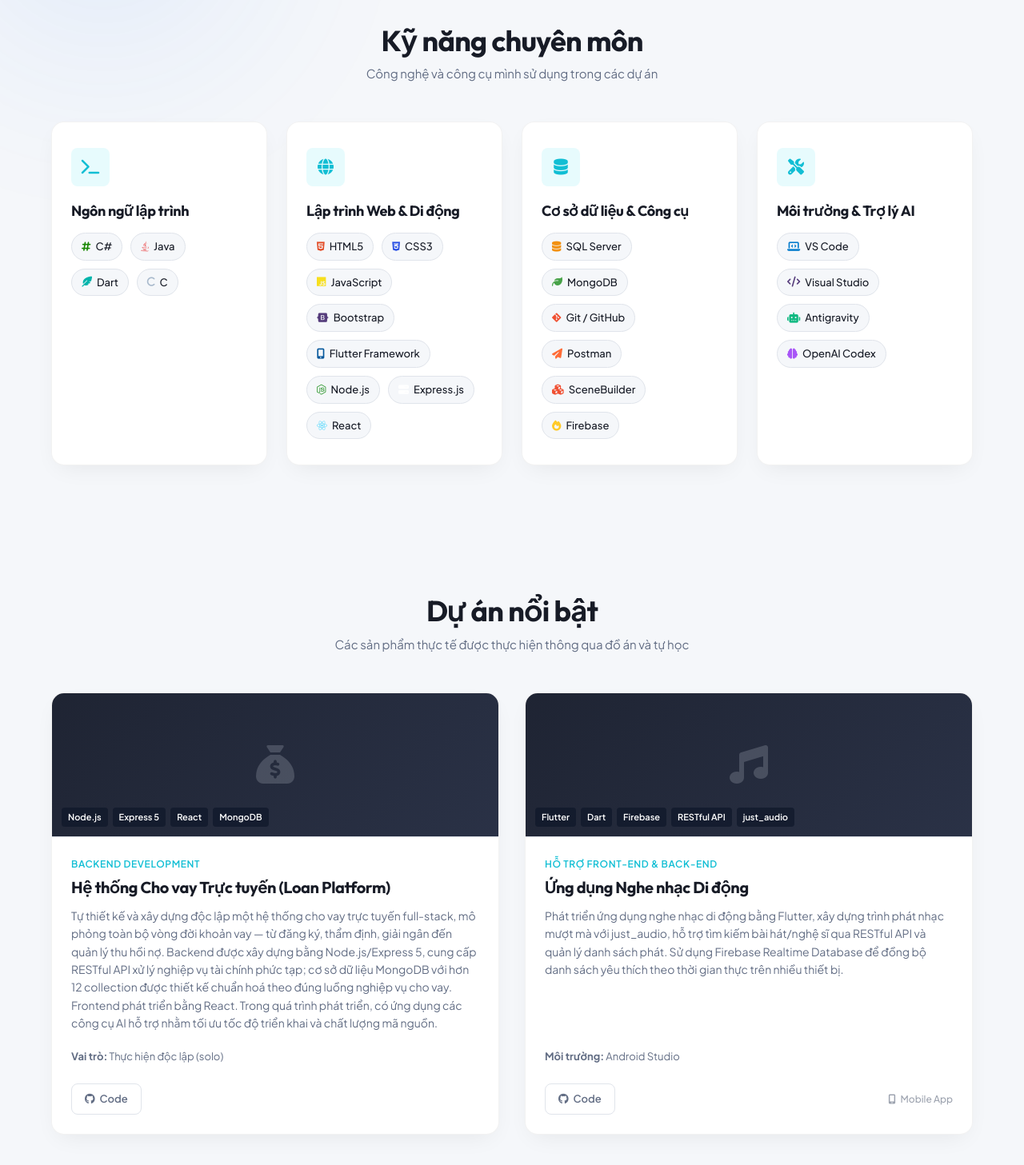
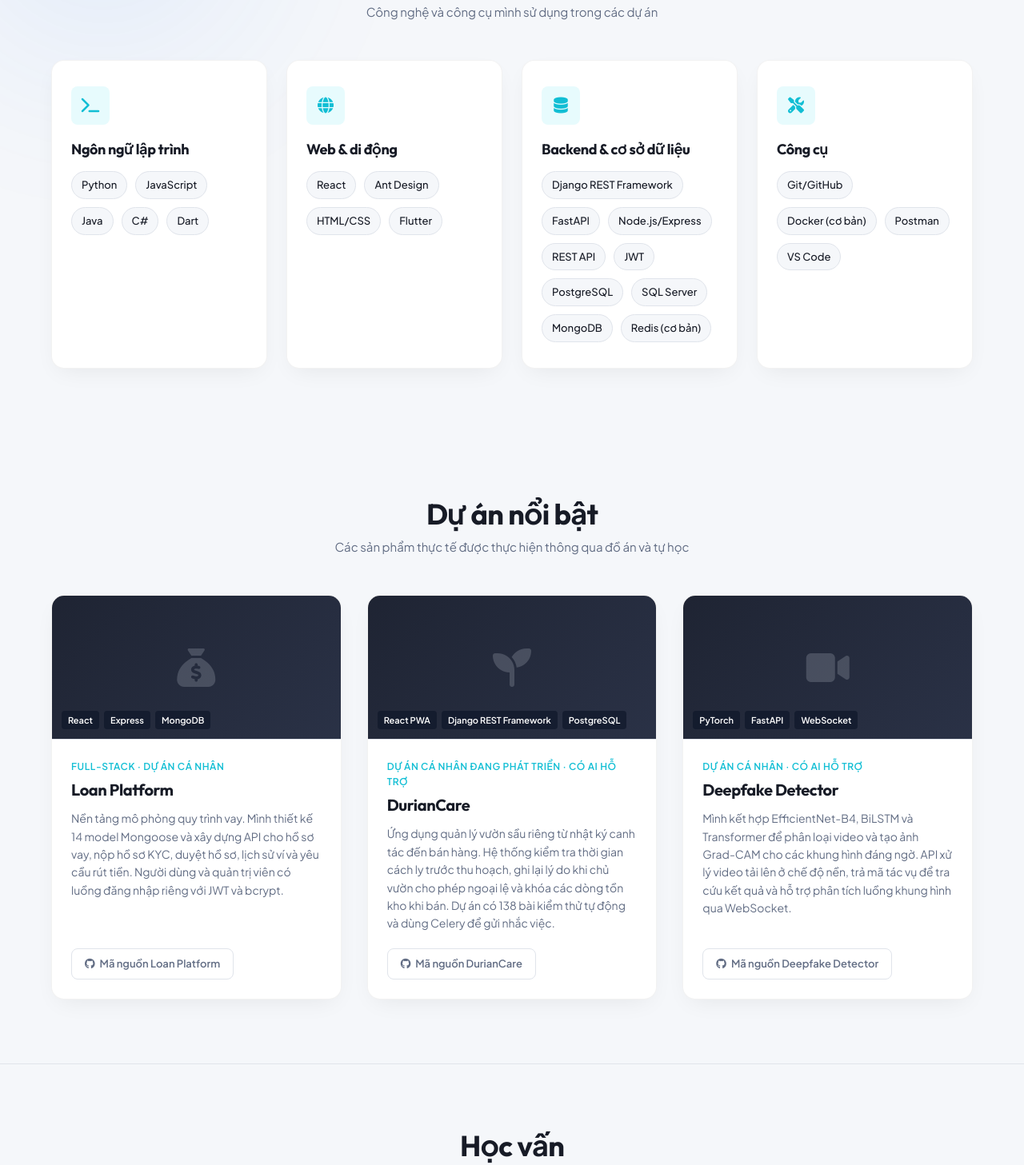
Before and after one commit to tqviett198/tqviett198.github.io, a plain HTML site: page index.html in a window 1280 px wide. Shown: the part 875-2332 px from the top of the page at 80% size. Drawn offline with Linux system fonts and the light colour scheme.

Commit message:
Align portfolio profile, skills, education and featured projects with internship CV

```diff
--- a/index.html
+++ b/index.html
@@ -3,8 +3,8 @@
 <head>
     <meta charset="UTF-8">
     <meta name="viewport" content="width=device-width, initial-scale=1.0">
-    <title>Trần Quốc Việt | Backend Developer Portfolio</title>
-    <meta name="description" content="Portfolio cá nhân của Trần Quốc Việt - Backend Developer Intern. Sinh viên năm cuối tại Trường Đại học Công Thương TP. Hồ Chí Minh (HUIT).">
+    <title>Trần Quốc Việt | Software Developer Intern</title>
+    <meta name="description" content="Portfolio cá nhân của Trần Quốc Việt - Software Developer Intern, định hướng full-stack với React và Python. Sinh viên năm cuối tại Trường Đại học Công Thương TP. Hồ Chí Minh (HUIT).">
 
     <!-- Google Fonts -->
     <link rel="preconnect" href="https://fonts.googleapis.com">
@@ -71,10 +71,9 @@
                 <div class="hero-info">
                     <span class="hero-badge animate-fade-in">Sẵn sàng thực tập</span>
                     <h1 class="hero-title animate-fade-in animate-delay-1">Xin chào, mình là <span class="highlight">Trần Quốc Việt</span></h1>
-                    <h2 class="hero-subtitle animate-fade-in animate-delay-1">Thực tập sinh Backend Developer</h2>
+                    <h2 class="hero-subtitle animate-fade-in animate-delay-1">Software Developer Intern · React &amp; Python</h2>
                     <p class="hero-description animate-fade-in animate-delay-2">
-                        Em là sinh viên năm cuối ngành <strong>Công nghệ Thông tin</strong> tại <strong>Trường Đại học Công Thương TP. Hồ Chí Minh (HUIT)</strong>, định hướng phát triển theo hướng <strong>Backend Developer</strong>.
-                        Em có kinh nghiệm xây dựng hệ thống backend, thiết kế API và cơ sở dữ liệu thông qua các dự án cá nhân và đồ án học phần. Là người ham học hỏi, có khả năng thích nghi với công nghệ mới và hướng đến việc thiết kế hệ thống có khả năng mở rộng, em mong muốn tìm kiếm cơ hội thực tập ở vị trí Backend Developer để vận dụng kiến thức chuyên môn, tích lũy kinh nghiệm và đóng góp vào các dự án thực tế.
+                        Mình là sinh viên năm cuối ngành Công nghệ thông tin tại HUIT, đang tìm vị trí thực tập lập trình full-stack. Mình xây dựng giao diện bằng React và Ant Design, phát triển REST API bằng Django REST Framework, FastAPI và Express. Qua các dự án cá nhân, mình đã làm việc với phân quyền, giao dịch cơ sở dữ liệu và kiểm thử tự động.
                     </p>
                     <div class="hero-buttons animate-fade-in animate-delay-2">
                         <a href="#projects" class="btn-primary">Xem các dự án <i class="fa-solid fa-arrow-right"></i></a>
@@ -104,7 +103,7 @@
                                 <p class="profile-card-uni">Sinh viên HUIT (2023 - Hiện tại)</p>
                                 <div class="profile-card-meta">
                                     <span><i class="fa-solid fa-location-dot"></i> TP. Hồ Chí Minh</span>
-                                    <span><i class="fa-solid fa-code"></i> Node.js • Java • Dart • JS</span>
+                                    <span><i class="fa-solid fa-code"></i> React • Python • Node.js</span>
                                 </div>
                             </div>
                         </div>
@@ -127,52 +126,52 @@
                         <div class="skills-card-icon"><i class="fa-solid fa-terminal"></i></div>
                         <h3>Ngôn ngữ lập trình</h3>
                         <div class="skills-list">
-                            <span class="skill-badge"><i class="fa-solid fa-hashtag" style="color: #178600;"></i> C#</span>
-                            <span class="skill-badge"><i class="fa-brands fa-java" style="color: #ea2d2e;"></i> Java</span>
-                            <span class="skill-badge"><i class="fa-solid fa-feather-pointed" style="color: #00b4ab;"></i> Dart</span>
-                            <span class="skill-badge"><i class="fa-solid fa-c" style="color: #a8b9cc;"></i> C</span>
+                            <span class="skill-badge">Python</span>
+                            <span class="skill-badge">JavaScript</span>
+                            <span class="skill-badge">Java</span>
+                            <span class="skill-badge">C#</span>
+                            <span class="skill-badge">Dart</span>
                         </div>
                     </div>
 
                     <!-- Web & Mobile -->
                     <div class="skills-card reveal reveal-delay-1">
                         <div class="skills-card-icon"><i class="fa-solid fa-globe"></i></div>
-                        <h3>Lập trình Web & Di động</h3>
+                        <h3>Web &amp; di động</h3>
                         <div class="skills-list">
-                            <span class="skill-badge"><i class="fa-brands fa-html5" style="color: #e34c26;"></i> HTML5</span>
-                            <span class="skill-badge"><i class="fa-brands fa-css3-alt" style="color: #264de4;"></i> CSS3</span>
-                            <span class="skill-badge"><i class="fa-brands fa-js" style="color: #f7df1e;"></i> JavaScript</span>
-                            <span class="skill-badge"><i class="fa-brands fa-bootstrap" style="color: #563d7c;"></i> Bootstrap</span>
-                            <span class="skill-badge"><i class="fa-solid fa-mobile-screen-button" style="color: #02569b;"></i> Flutter Framework</span>
-                            <span class="skill-badge"><i class="fa-brands fa-node-js" style="color: #339933;"></i> Node.js</span>
-                            <span class="skill-badge"><i class="fa-solid fa-server" style="color: #ffffff;"></i> Express.js</span>
-                            <span class="skill-badge"><i class="fa-brands fa-react" style="color: #61dafb;"></i> React</span>
+                            <span class="skill-badge">React</span>
+                            <span class="skill-badge">Ant Design</span>
+                            <span class="skill-badge">HTML/CSS</span>
+                            <span class="skill-badge">Flutter</span>
                         </div>
                     </div>
 
                     <!-- DB & Tools -->
                     <div class="skills-card reveal reveal-delay-2">
                         <div class="skills-card-icon"><i class="fa-solid fa-database"></i></div>
-                        <h3>Cơ sở dữ liệu & Công cụ</h3>
+                        <h3>Backend &amp; cơ sở dữ liệu</h3>
                         <div class="skills-list">
-                            <span class="skill-badge"><i class="fa-solid fa-database" style="color: #f29111;"></i> SQL Server</span>
-                            <span class="skill-badge"><i class="fa-solid fa-leaf" style="color: #47a248;"></i> MongoDB</span>
-                            <span class="skill-badge"><i class="fa-brands fa-git-alt" style="color: #f05032;"></i> Git / GitHub</span>
-                            <span class="skill-badge"><i class="fa-solid fa-paper-plane" style="color: #ff6c37;"></i> Postman</span>
-                            <span class="skill-badge"><i class="fa-solid fa-cubes" style="color: #f05032;"></i> SceneBuilder</span>
-                            <span class="skill-badge"><i class="fa-solid fa-fire" style="color: #ffca28;"></i> Firebase</span>
+                            <span class="skill-badge">Django REST Framework</span>
+                            <span class="skill-badge">FastAPI</span>
+                            <span class="skill-badge">Node.js/Express</span>
+                            <span class="skill-badge">REST API</span>
+                            <span class="skill-badge">JWT</span>
+                            <span class="skill-badge">PostgreSQL</span>
+                            <span class="skill-badge">SQL Server</span>
+                            <span class="skill-badge">MongoDB</span>
+                            <span class="skill-badge">Redis (cơ bản)</span>
                         </div>
                     </div>
 
                     <!-- Tools & AI -->
                     <div class="skills-card reveal reveal-delay-3">
                         <div class="skills-card-icon"><i class="fa-solid fa-screwdriver-wrench"></i></div>
-                        <h3>Môi trường & Trợ lý AI</h3>
+                        <h3>Công cụ</h3>
                         <div class="skills-list">
-                            <span class="skill-badge"><i class="fa-solid fa-laptop-code" style="color: #007acc;"></i> VS Code</span>
-                            <span class="skill-badge"><i class="fa-solid fa-code" style="color: #563d7c;"></i> Visual Studio</span>
-                            <span class="skill-badge"><i class="fa-solid fa-robot" style="color: #10b981;"></i> Antigravity</span>
-                            <span class="skill-badge"><i class="fa-solid fa-brain" style="color: #a855f7;"></i> OpenAI Codex</span>
+                            <span class="skill-badge">Git/GitHub</span>
+                            <span class="skill-badge">Docker (cơ bản)</span>
+                            <span class="skill-badge">Postman</span>
+                            <span class="skill-badge">VS Code</span>
                         </div>
                     </div>
                 </div>
@@ -188,57 +187,40 @@
                 </div>
 
                 <div class="projects-grid">
-                    <!-- Project 1: Loan Platform (Node.js/Express/React/MongoDB) -->
                     <article class="project-card reveal">
                         <div class="project-img-placeholder">
                             <i class="fa-solid fa-sack-dollar project-placeholder-icon"></i>
-                            <div class="project-tech-overlays">
-                                <span>Node.js</span>
-                                <span>Express 5</span>
-                                <span>React</span>
-                                <span>MongoDB</span>
-                            </div>
+                            <div class="project-tech-overlays"><span>React</span> <span>Express</span> <span>MongoDB</span></div>
                         </div>
                         <div class="project-body">
-                            <span class="project-tag">Backend Development</span>
-                            <h3 class="project-title">Hệ thống Cho vay Trực tuyến (Loan Platform)</h3>
-                            <p class="project-desc">
-                                Tự thiết kế và xây dựng độc lập một hệ thống cho vay trực tuyến full-stack, mô phỏng toàn bộ vòng đời khoản vay — từ đăng ký, thẩm định, giải ngân đến quản lý thu hồi nợ. Backend được xây dựng bằng Node.js/Express 5, cung cấp RESTful API xử lý nghiệp vụ tài chính phức tạp; cơ sở dữ liệu MongoDB với hơn 12 collection được thiết kế chuẩn hoá theo đúng luồng nghiệp vụ cho vay. Frontend phát triển bằng React. Trong quá trình phát triển, có ứng dụng các công cụ AI hỗ trợ nhằm tối ưu tốc độ triển khai và chất lượng mã nguồn.
-                            </p>
-                            <div class="project-details-list" style="font-size: 13px; color: var(--text-secondary); margin-bottom: 20px;">
-                                <div style="margin-bottom: 4px;"><strong>Vai trò:</strong> Thực hiện độc lập (solo)</div>
-                            </div>
-                            <div class="project-links">
-                                <a href="https://github.com/tqviett198/vay-platform" target="_blank" rel="noopener noreferrer" class="project-link-btn"><i class="fa-brands fa-github"></i> Code</a>
-                            </div>
+                            <span class="project-tag">Full-stack · Dự án cá nhân</span>
+                            <h3 class="project-title">Loan Platform</h3>
+                            <p class="project-desc">Nền tảng mô phỏng quy trình vay. Mình thiết kế 14 model Mongoose và xây dựng API cho hồ sơ vay, nộp hồ sơ KYC, duyệt hồ sơ, lịch sử ví và yêu cầu rút tiền. Người dùng và quản trị viên có luồng đăng nhập riêng với JWT và bcrypt.</p>
+                            <div class="project-links"><a href="https://github.com/tqviett198/vay-platform" target="_blank" rel="noopener noreferrer" class="project-link-btn"><i class="fa-brands fa-github"></i> Mã nguồn Loan Platform</a></div>
                         </div>
                     </article>
-
-                    <!-- Project 2: Music App (Flutter) -->
-                    <article class="project-card reveal reveal-delay-1">
+                    <article class="project-card reveal">
                         <div class="project-img-placeholder">
-                            <i class="fa-solid fa-music project-placeholder-icon"></i>
-                            <div class="project-tech-overlays">
-                                <span>Flutter</span>
-                                <span>Dart</span>
-                                <span>Firebase</span>
-                                <span>RESTful API</span>
-                                <span>just_audio</span>
-                            </div>
+                            <i class="fa-solid fa-seedling project-placeholder-icon"></i>
+                            <div class="project-tech-overlays"><span>React PWA</span> <span>Django REST Framework</span> <span>PostgreSQL</span></div>
                         </div>
                         <div class="project-body">
-                            <span class="project-tag">Hỗ trợ Front-end & Back-end</span>
-                            <h3 class="project-title">Ứng dụng Nghe nhạc Di động</h3>
-                            <p class="project-desc">
-                                Phát triển ứng dụng nghe nhạc di động bằng Flutter, xây dựng trình phát nhạc mượt mà với just_audio, hỗ trợ tìm kiếm bài hát/nghệ sĩ qua RESTful API và quản lý danh sách phát. Sử dụng Firebase Realtime Database để đồng bộ danh sách yêu thích theo thời gian thực trên nhiều thiết bị.
-                            </p>
-                            <div class="project-details-list" style="font-size: 13px; color: var(--text-secondary); margin-bottom: 20px;">
-                                <div style="margin-bottom: 4px;"><strong>Môi trường:</strong> Android Studio</div>
-                            </div>
-                            <div class="project-links">
-                                <a href="https://github.com/tqviett198/MyMusicApp" target="_blank" rel="noopener noreferrer" class="project-link-btn"><i class="fa-brands fa-github"></i> Code</a>
-                                <span class="project-link-badge"><i class="fa-solid fa-mobile-screen"></i> Mobile App</span>
-                            </div>
+                            <span class="project-tag">Dự án cá nhân đang phát triển · Có AI hỗ trợ</span>
+                            <h3 class="project-title">DurianCare</h3>
+                            <p class="project-desc">Ứng dụng quản lý vườn sầu riêng từ nhật ký canh tác đến bán hàng. Hệ thống kiểm tra thời gian cách ly trước thu hoạch, ghi lại lý do khi chủ vườn cho phép ngoại lệ và khóa các dòng tồn kho khi bán. Dự án có 138 bài kiểm thử tự động và dùng Celery để gửi nhắc việc.</p>
+                            <div class="project-links"><a href="https://github.com/tqviett198/duriancare" target="_blank" rel="noopener noreferrer" class="project-link-btn"><i class="fa-brands fa-github"></i> Mã nguồn DurianCare</a></div>
+                        </div>
+                    </article>
+                    <article class="project-card reveal">
+                        <div class="project-img-placeholder">
+                            <i class="fa-solid fa-video project-placeholder-icon"></i>
+                            <div class="project-tech-overlays"><span>PyTorch</span> <span>FastAPI</span> <span>WebSocket</span></div>
+                        </div>
+                        <div class="project-body">
+                            <span class="project-tag">Dự án cá nhân · Có AI hỗ trợ</span>
+                            <h3 class="project-title">Deepfake Detector</h3>
+                            <p class="project-desc">Mình kết hợp EfficientNet-B4, BiLSTM và Transformer để phân loại video và tạo ảnh Grad-CAM cho các khung hình đáng ngờ. API xử lý video tải lên ở chế độ nền, trả mã tác vụ để tra cứu kết quả và hỗ trợ phân tích luồng khung hình qua WebSocket.</p>
+                            <div class="project-links"><a href="https://github.com/tqviett198/DeepLearning" target="_blank" rel="noopener noreferrer" class="project-link-btn"><i class="fa-brands fa-github"></i> Mã nguồn Deepfake Detector</a></div>
                         </div>
                     </article>
                 </div>
@@ -271,7 +253,9 @@
                         </ul>
                     </div>
                     <div class="education-languages-block">
-                        <h4>Ngoại ngữ:</h4>
+                        <h4>Khóa luận đang thực hiện</h4>
+                        <p>So sánh các mô hình học sâu trong nhận diện bệnh trên lá ngô.</p>
+                        <h4>Ngoại ngữ</h4>
                         <p class="education-languages-text"><i class="fa-solid fa-language"></i> Tiếng Anh: Đọc hiểu tài liệu kỹ thuật, giao tiếp cơ bản.</p>
                     </div>
                 </div>
@@ -325,7 +309,7 @@
                         </div>
                         <div class="form-group">
                             <label for="message">Lời nhắn</label>
-                            <textarea id="message" rows="5" required placeholder="Chào Thiện, mình muốn liên hệ về công việc..."></textarea>
+                            <textarea id="message" rows="5" required placeholder="Chào Việt, mình muốn liên hệ về công việc..."></textarea>
                         </div>
                         <button type="submit" class="btn-primary form-submit-btn">Gửi tin nhắn <i class="fa-solid fa-paper-plane"></i></button>
                     </form>
```
